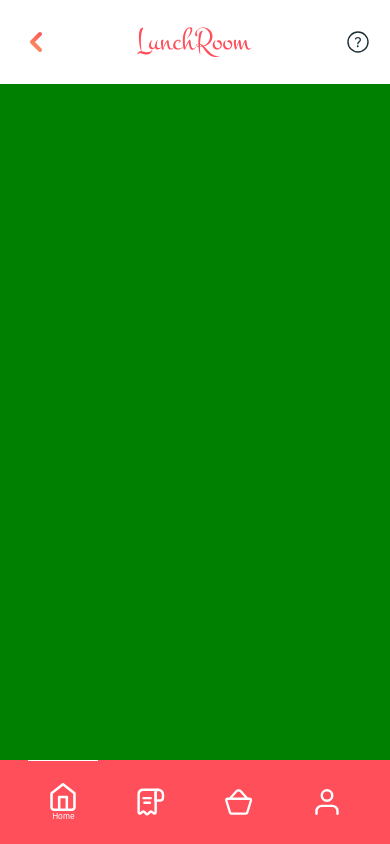
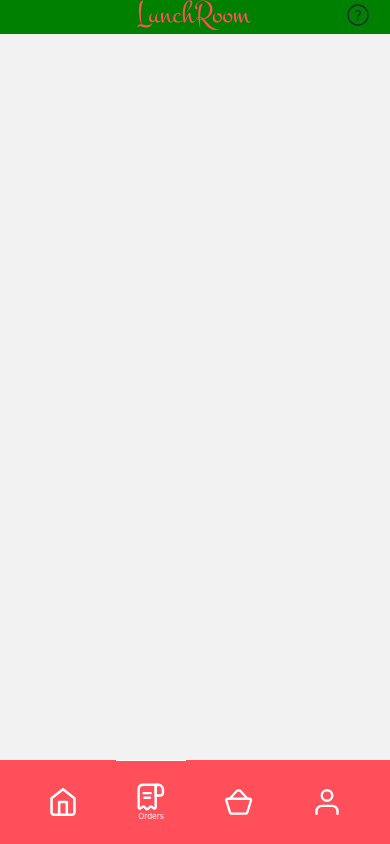
Before and after one commit to evanesenze/lunch-room-app, a React Native app: screen /Orders in a window 390 px wide. Built offline with nearby package versions, Linux system fonts and the light colour scheme; what react-native-status-bar-height would draw is missing.

Commit message:
ready routing

```diff
--- a/App.tsx
+++ b/App.tsx
@@ -7,7 +7,7 @@ const App: React.FC = () => {
   return (
     <View style={{ flex: 1 }}>
       <StatusBar style="auto" />
-      <Layout></Layout>
+      <Layout />
     </View>
   );
 };
--- a/package.json
+++ b/package.json
@@ -10,6 +10,9 @@
   },
   "dependencies": {
     "@expo/webpack-config": "^0.17.2",
+    "@react-navigation/bottom-tabs": "^6.5.2",
+    "@react-navigation/native": "^6.1.1",
+    "@react-navigation/native-stack": "^6.9.6",
     "@rneui/base": "^4.0.0-rc.7",
     "@rneui/themed": "^4.0.0-rc.7",
     "expo": "~47.0.8",
@@ -17,6 +20,8 @@
     "react": "18.1.0",
     "react-dom": "18.1.0",
     "react-native": "0.70.5",
+    "react-native-safe-area-context": "^4.4.1",
+    "react-native-screens": "~3.18.0",
     "react-native-status-bar-height": "^2.6.0",
     "react-native-svg": "13.4.0",
     "react-native-web": "~0.18.9"
--- /dev/null
+++ b/src/Screen/Cart.screen.tsx
@@ -0,0 +1,15 @@
+import { NativeStackScreenProps } from "@react-navigation/native-stack";
+import React from "react";
+import { View } from "react-native";
+import Header from "../components/Header.component";
+import { AppParamsList } from "../components/Layout.component";
+
+const Cart: React.FC<NativeStackScreenProps<AppParamsList, "Cart">> = () => {
+  return (
+    <View>
+      <Header />
+    </View>
+  );
+};
+
+export default Cart;
--- /dev/null
+++ b/src/Screen/Home.screen.tsx
@@ -0,0 +1,20 @@
+import {
+  createNativeStackNavigator,
+  NativeStackScreenProps,
+} from "@react-navigation/native-stack";
+import React from "react";
+import { View } from "react-native";
+import Header from "../components/Header.component";
+import { AppParamsList } from "../components/Layout.component";
+
+// const Stack = createNativeStackNavigator<AppParamsList>();
+
+const Home: React.FC<NativeStackScreenProps<AppParamsList, "Home">> = () => {
+  return (
+    <View>
+      <Header />
+    </View>
+  );
+};
+
+export default Home;
--- /dev/null
+++ b/src/Screen/Orders.screen.tsx
@@ -0,0 +1,17 @@
+import { NativeStackScreenProps } from "@react-navigation/native-stack";
+import React from "react";
+import { View } from "react-native";
+import Header from "../components/Header.component";
+import { AppParamsList } from "../components/Layout.component";
+
+const Orders: React.FC<
+  NativeStackScreenProps<AppParamsList, "Orders">
+> = () => {
+  return (
+    <View>
+      <Header />
+    </View>
+  );
+};
+
+export default Orders;
--- /dev/null
+++ b/src/Screen/Profile.screen.tsx
@@ -0,0 +1,17 @@
+import { NativeStackScreenProps } from "@react-navigation/native-stack";
+import React from "react";
+import { View } from "react-native";
+import Header from "../components/Header.component";
+import { AppParamsList } from "../components/Layout.component";
+
+const Profile: React.FC<
+  NativeStackScreenProps<AppParamsList, "Profile">
+> = () => {
+  return (
+    <View>
+      <Header />
+    </View>
+  );
+};
+
+export default Profile;
--- a/src/components/Header.component.tsx
+++ b/src/components/Header.component.tsx
@@ -42,6 +42,8 @@ const Header: React.FC<IHeaderProps> = ({ onBack, hideInfo }) => {
   );
 };
 
+const paddingTop = (StatusBar.currentHeight ?? getStatusBarHeight(true)) + 10;
+
 const styles = StyleSheet.create({
   modal: {
     flex: 1,
@@ -50,12 +52,13 @@ const styles = StyleSheet.create({
     backgroundColor: "rgba(1,1,1,0.6)",
   },
   header: {
-    flex: 1,
     width: "100%",
     flexDirection: "row",
     paddingLeft: "5%",
     paddingRight: "5%",
-    paddingTop: StatusBar.currentHeight ?? getStatusBarHeight(true),
+    paddingTop,
+    paddingBottom: "1%",
+    backgroundColor: "green",
   },
   btn: {
     width: "20%",
--- a/src/components/Layout.component.tsx
+++ b/src/components/Layout.component.tsx
@@ -1,29 +1,37 @@
 import React from "react";
-import { StyleSheet, View } from "react-native";
-import Header from "./Header.component";
 import Navigation from "./Navigation.component";
+import { NavigationContainer } from "@react-navigation/native";
+import { createBottomTabNavigator } from "@react-navigation/bottom-tabs";
+import Home from "../Screen/Home.screen";
+import Orders from "../Screen/Orders.screen";
+import Cart from "../Screen/Cart.screen";
+import Profile from "../Screen/Profile.screen";
 
-interface ILayoutProps {
-  children?: React.ReactNode;
-}
+export type AppParamsList = {
+  Home: undefined;
+  Orders: undefined;
+  Cart: undefined;
+  Profile: undefined;
+};
 
-const Layout: React.FC<ILayoutProps> = ({ children }) => {
-  console.log(children);
+export type ViewType = keyof AppParamsList;
+
+const Tab = createBottomTabNavigator<AppParamsList>();
+
+const Layout: React.FC = () => {
   return (
-    <View style={{ flex: 1 }}>
-      <Header onBack={() => console.log(1)} />
-      <View style={styles.content}>{children}</View>
-      <Navigation />
-    </View>
+    <NavigationContainer>
+      <Tab.Navigator
+        screenOptions={{ headerShown: false }}
+        tabBar={(props) => <Navigation {...(props as any)} />}
+      >
+        <Tab.Screen name="Home" component={Home} />
+        <Tab.Screen name="Orders" component={Orders} />
+        <Tab.Screen name="Cart" component={Cart} />
+        <Tab.Screen name="Profile" component={Profile} />
+      </Tab.Navigator>
+    </NavigationContainer>
   );
 };
 
-const styles = StyleSheet.create({
-  content: {
-    backgroundColor: "green",
-    flex: 8,
-    width: "100%",
-  },
-});
-
 export default Layout;
--- a/src/components/Navigation.component.tsx
+++ b/src/components/Navigation.component.tsx
@@ -1,13 +1,17 @@
-import React, { useState, useCallback } from "react";
+import { BottomTabBarProps } from "@react-navigation/bottom-tabs";
+import {
+  NavigationHelpers,
+  TabNavigationState,
+} from "@react-navigation/native";
+import React from "react";
 import { StyleSheet, View } from "react-native";
 
 import CartIcon from "../icons/Cart.icon";
 import HomeIcon from "../icons/Home.icon";
 import OrdersIcon from "../icons/Orders.icon";
 import ProfileIcon from "../icons/Profile.icon";
+import { AppParamsList } from "./Layout.component";
 import NavigationBtn, { INavigationBtnProps } from "./NavigationBtn.component";
-
-export type ViewType = "Home" | "Orders" | "Cart" | "Profile";
 
 const buttons: INavigationBtnProps[] = [
   { icon: <HomeIcon />, type: "Home" },
@@ -16,19 +20,20 @@ const buttons: INavigationBtnProps[] = [
   { icon: <ProfileIcon />, type: "Profile" },
 ];
 
-const Navigation: React.FC = () => {
-  const [currentView, setView] = useState<ViewType>("Home");
+interface INavigationProps extends BottomTabBarProps {
+  state: TabNavigationState<AppParamsList>;
+  navigation: NavigationHelpers<AppParamsList>;
+}
 
-  const switchView = useCallback((type: ViewType) => setView(type), []);
-
+const Navigation: React.FC<INavigationProps> = ({ state, navigation }) => {
   return (
     <View style={styles.navigation}>
-      {buttons.map((props) => (
+      {buttons.map((props, i) => (
         <NavigationBtn
           key={props.type}
           {...props}
-          isCurrent={props.type === currentView}
-          onClick={switchView}
+          isCurrent={i === state.index}
+          onClick={() => navigation.navigate(props.type)}
         />
       ))}
     </View>
@@ -38,7 +43,8 @@ const Navigation: React.FC = () => {
 const styles = StyleSheet.create({
   navigation: {
     backgroundColor: "#FF4F5A",
-    flex: 1,
+    // flex: 1,
+    height: "10%",
     width: "100%",
     paddingLeft: "5%",
     paddingRight: "5%",
--- a/src/components/NavigationBtn.component.tsx
+++ b/src/components/NavigationBtn.component.tsx
@@ -1,6 +1,6 @@
 import React from "react";
 import { View, Text, StyleSheet } from "react-native";
-import { ViewType } from "./Navigation.component";
+import { ViewType } from "./Layout.component";
 
 export interface INavigationBtnProps {
   type: ViewType;
```
Also changed, not shown: 1 other file (tests, documents, lock files or other folders).
